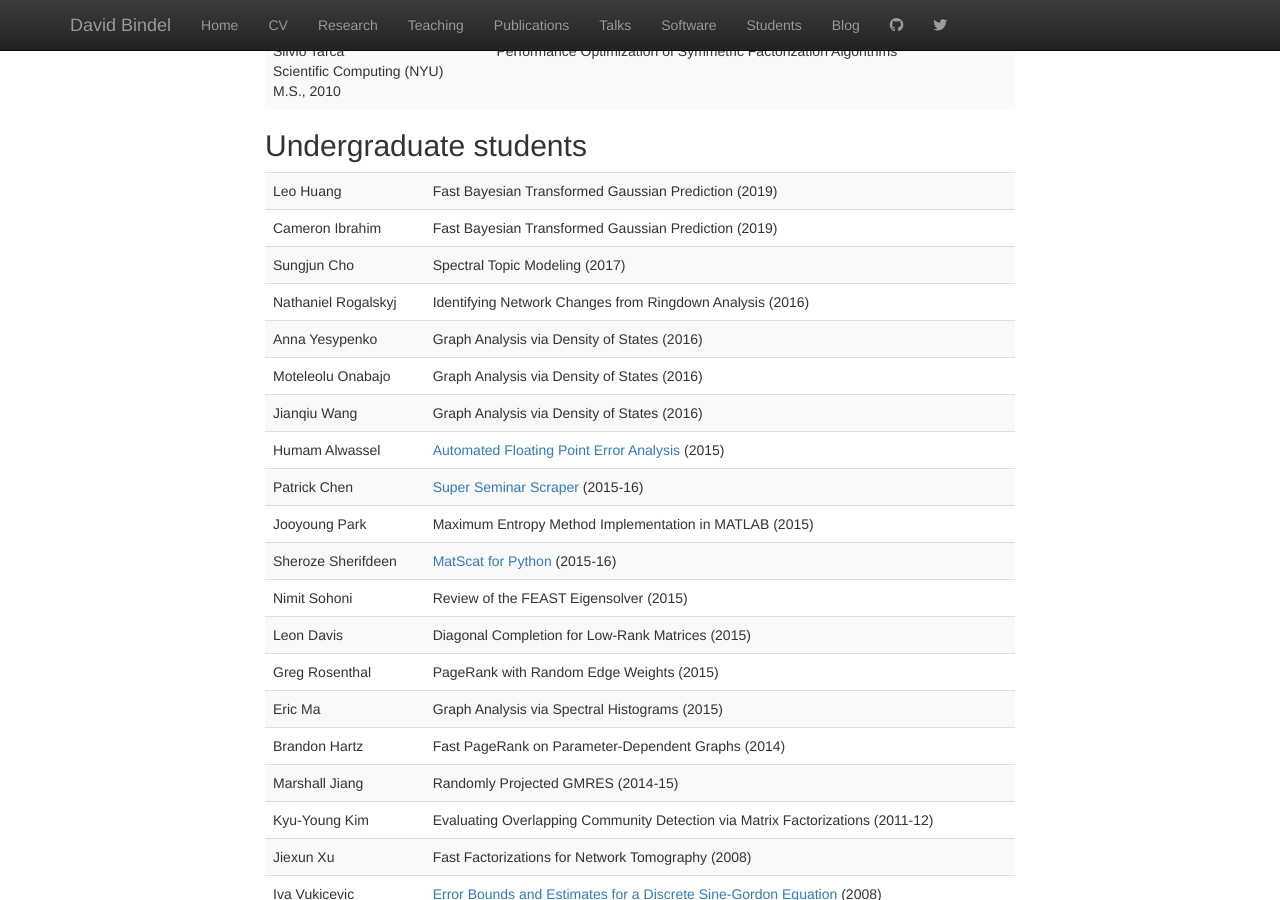
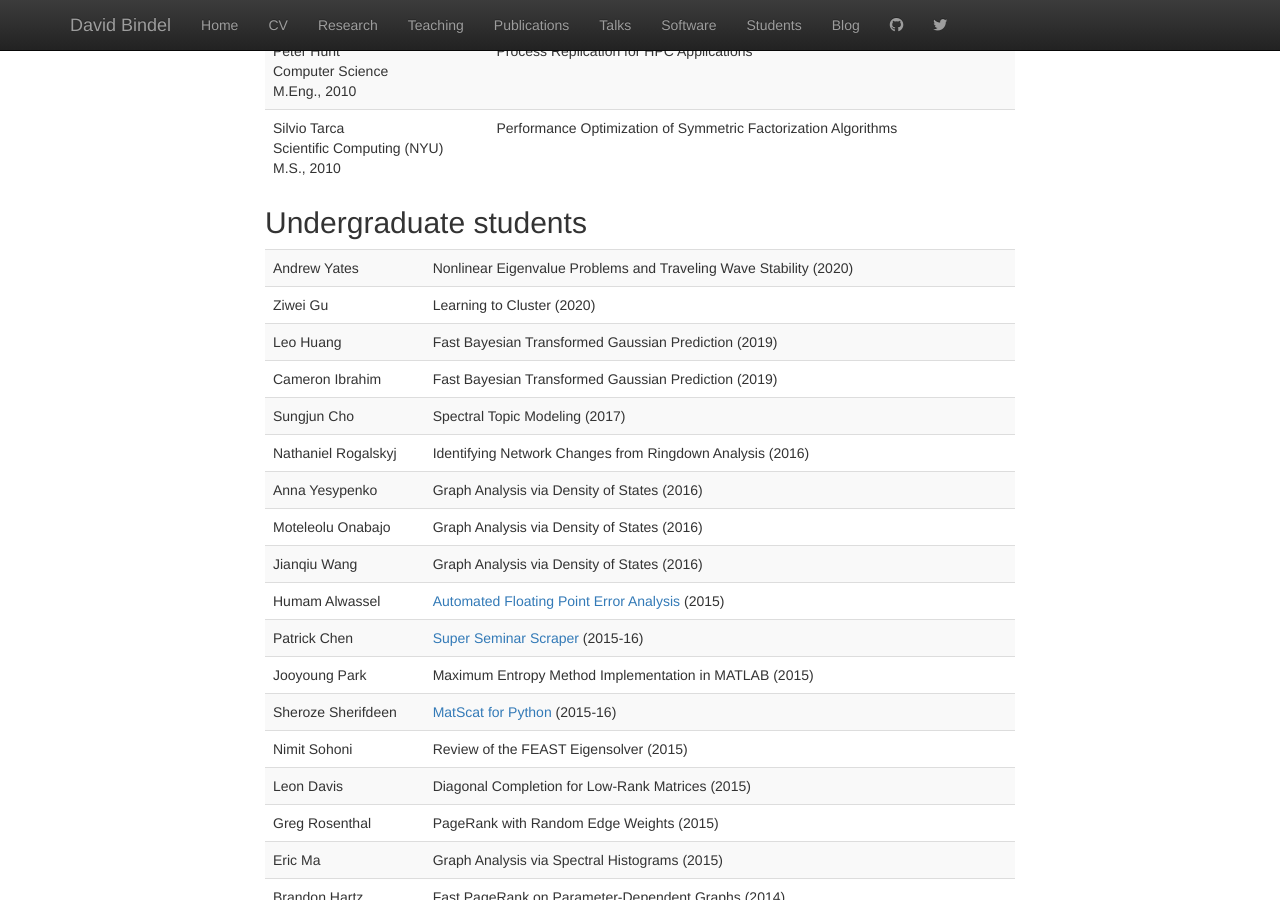
Before and after one commit to dbindel/cornell_web, a Jekyll site: the page built from students.html, in a window 1280 px wide and 900 px high, scrolled down 3595 px. Built offline with Jekyll 4.4.1, drawn with Linux system fonts in a browser that asks for light colours; nearby versions of some CDN libraries; some of the changed text lies outside the part shown.

Commit message:
Add new students for 2020

```diff
--- a/_data/students.yml
+++ b/_data/students.yml
@@ -123,6 +123,14 @@ phd:
       year: 2016
 
 masters:
+  -
+    degree: ms
+    first: Ariel
+    last: Kellison
+    field: Computer Science
+    where: cornell
+    current: true
+    grad: 2022
   -
     degree: meng
     first: Yuanxi
@@ -456,6 +464,20 @@ masters:
       when: 2010
 
 ugrad:
+  -
+    first: Andrew
+    last: Yates
+    when: 2020
+    where: cornell
+    current: true
+    proj: Nonlinear Eigenvalue Problems and Traveling Wave Stability
+  -
+    first: Ziwei
+    last: Gu
+    when: 2020
+    where: cornell
+    current: true
+    proj: Learning to Cluster
   -
     first: Leo
     last: Huang
```
